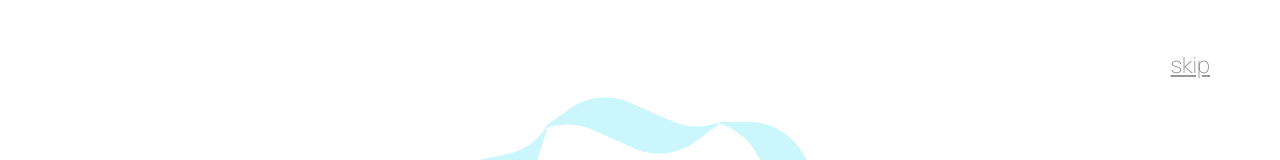
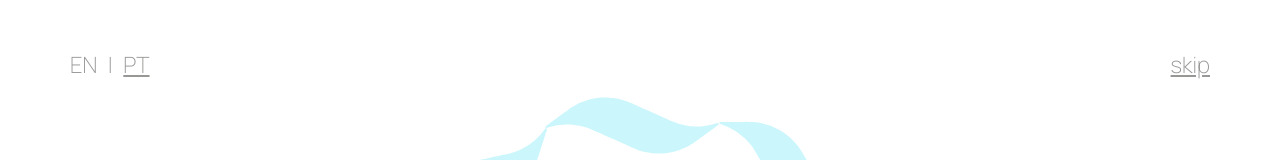
Before and after one commit to saradinismarques/ol-compass, a React (Create React App) app: page /#/ in a window 1280 px wide. Shown: the top 160 px of the page. Built offline with nearby package versions, Linux system fonts and the light colour scheme.

Commit message:
portuguese version finished

```diff
--- a/src/data/static/pt/intro-texts.json
+++ b/src/data/static/pt/intro-texts.json
@@ -1,14 +1,14 @@
 [
   {
     "TITLE (Frame 00)": "BEM-VINDO AO <b> OL-in-One Compass </b>",
-    "INTRO_DEF (Frame 01)": "Literacia do Oceano (OL) <br> é a compreensão da <br> influência mútua <br> entre o Oceano e a humanidade",
-    "INTRO_WHO IS BEHIND (Frame 02)": "O conceito está a ser desenvolvido por\n<br> <b>redes de educadores</b>, <b>academia</b>\n<br> <b>agências focadas no oceano</b> e ONGs,\n<br> liderado nomeadamente pela <b>COI-UNESCO</b>.",
-    "INTRO_SUBJECT (Frame 03)": "A OL é, na verdade, um fator de alavancagem para\n<br> aumentar a 'cidadania marinha',\n<br> e, por isso, tem como objetivo final\n<br> todos nós, enquanto <b>cidadãos</b>\n<br> do nosso Planeta Azul.",
-    "define_P (Frame 04)": "A Literacia do Oceano (OL)\n<br> baseia-se em\n<br> <b>[COUNTER-P] Princípios Científicos</b>.",
+    "INTRO_DEF (Frame 01)": "Literacia do Oceano (OL) <br> é a compreensão da <br> influência mútua entre <br> o Oceano e a humanidade",
+    "INTRO_WHO IS BEHIND (Frame 02)": "O conceito está a ser desenvolvido\n<br> por <b>redes de educadores</b>, <b>academia</b>\n<br> <b>agências focadas no oceano</b> e ONGs,\n<br> liderado nomeadamente pela <b>COI-UNESCO</b>.",
+    "INTRO_SUBJECT (Frame 03)": "A OL é um fator de alavancagem para\n<br> aumentar a 'cidadania marinha',\n<br> e, por isso, tem como objetivo final\n<br> todos nós, enquanto <b>cidadãos</b>\n<br> do nosso Planeta Azul.",
+    "define_P (Frame 04)": "A Literacia do Oceano (OL)\n<br> baseia-se em\n<br> <b>[COUNTER-P] Princípios <br> Científicos</b>.",
     "clarify_P (Frame 05)": "Vê os Princípios como os\n<br> 7 <b>traços macro</b>\n<br> do Oceano\n<br> que todo o cidadão\n<br> deve conhecer.",
-    "define_Pe (Frame 06)": "O conhecimento do Oceano\n<br> pode ser visto através de\n<br> <b>[COUNTER-Pe] Perspetivas</b>.",
-    "clarify_Pe (Frame 07)": "Vê as Perspetivas como\n<br> os 7 <b>pontos de vista</b>\n<br> que os cidadãos podem adotar\n<br> para compreender e contextualizar\n<br> as características e desafios do Oceano.",
-    "define_D (Frame 08)": "O conhecimento do Oceano\n<br> pode ser transmitido\n<br> através de <b>[COUNTER-D] Dimensões</b>.",
+    "define_Pe (Frame 06)": "O conhecimento do \n<br> Oceano pode ser \n<br> visto através de\n<br> <b>[COUNTER-Pe] Perspetivas</b>.",
+    "clarify_Pe (Frame 07)": "Vê as Perspetivas como\n<br> os 7 <b>pontos de vista</b>\n<br> que os cidadãos podem adotar para compreender \n<br>  e contextualizar\n<br> as características e desafios do Oceano.",
+    "define_D (Frame 08)": "O conhecimento do \n<br> Oceano pode ser\n<br> transmitido através de \n<br> <b>[COUNTER-D] Dimensões</b>.",
     "clarify_D (Frame 09)": "Vê as Dimensões como\n<br> as 10 <b>competências</b>\n<br> que os cidadãos podem desenvolver.",
     "Notes": ""
   }
--- a/src/pages/GetInspiredPage.js
+++ b/src/pages/GetInspiredPage.js
@@ -82,6 +82,9 @@ const GetInspiredPage = () => {
   document.documentElement.style.setProperty('--bookmark-cs-hover-color', colors['CSBookmark Hover']);
   document.documentElement.style.setProperty('--gray-color', colors['Gray']);
   document.documentElement.style.setProperty('--gray-hover-color', colors['Gray Hover']);
+  document.documentElement.style.setProperty('--search-menu-width', language === "pt" ? "38vh" : "35vh");
+  document.documentElement.style.setProperty('--logic-buttons-width', language === "pt" ? "24.5vh" : "22.3vh");
+  document.documentElement.style.setProperty('--search-button-left', language === "pt" ? "-6.7%" : "-6%");
 
   const resetState = useCallback(() => {
       navigate('/home');
@@ -445,7 +448,7 @@ const GetInspiredPage = () => {
                         className={`gi-logic-button ${searchLogic === 'AND' ? 'active' : ''}`}
                         onClick={() => handleSearchLogicChange("AND")}
                       >
-                        {language === "pt" ? "TODOS" : "ALL"}
+                        {language === "pt" ? "TUDO" : "ALL"}
                       </button>
                     </div>
                   </div>
@@ -471,7 +474,7 @@ const GetInspiredPage = () => {
                 className={`gi-show-carousel-container ${searchLogic === 'CAROUSEL' ? 'active' : ''}`}
               >
                 <p className='gi-show-carousel-button'>
-                  {language === "pt" ? "MOSTRAR TODOS" : "SHOW ALL"}
+                  {language === "pt" ? "TODOS" : "SHOW ALL"}
                 </p>
               </button>
           </>
--- a/src/pages/IntroPage.js
+++ b/src/pages/IntroPage.js
@@ -11,6 +11,7 @@ const IntroPage = () => {
     const {
         colors,
         language,
+        setLanguage,
         opacityCounter,
         setOpacityCounter
       } = useContext(StateContext);
@@ -59,16 +60,22 @@ const IntroPage = () => {
 
     // useCallback ensures handleClick doesn't change unless its dependencies do
     const handleClick = useCallback((e) => {
-        let clickPositionX;
+        let clickPositionX, clickPositionY;
 
         // Determine whether it's a mouse click or touch event
         if (e.type === "click") {
             clickPositionX = e.clientX;
+            clickPositionY = e.clientY;
         } else if (e.type === "touchstart") {
-            clickPositionX = e.touches[0].clientX; // Get the X position of the first touch
+            clickPositionX = e.touches[0].clientX;
+            clickPositionY = e.touches[0].clientY;
         }
 
         const screenWidth = window.innerWidth;
+        const screenHeight = window.innerHeight;
+        const ignoreHeight = (15 / 100) * screenHeight; // Convert 6vh to pixels
+
+        if (clickPositionY < ignoreHeight) return; // Ignore clicks/touches in the first 6vh
 
         if (clickPositionX > screenWidth / 2) {
             handleNext();
@@ -80,6 +87,14 @@ const IntroPage = () => {
     useEffect(() => {
         const handleMouseMove = (e) => {
             const screenWidth = window.innerWidth;
+            const screenHeight = window.innerHeight;
+            const ignoreHeight = (15 / 100) * screenHeight; // Convert 6vh to pixels
+
+            if (e.clientY < ignoreHeight) {
+                setCursorType("default");
+                return; // Ignore movement in the first 6vh
+            }
+
             const isLeft = e.clientX < screenWidth / 2;
             const isRight = e.clientX >= screenWidth / 2;
 
@@ -236,6 +251,10 @@ const IntroPage = () => {
         setFrame(10);
     };
 
+    const toggleLanguageButton = (lan) => {
+        setLanguage(lan);
+    };
+
     return (
         <div>
             <Compass
@@ -243,6 +262,22 @@ const IntroPage = () => {
                 position="center"
             />
             {getDisplayText()}
+            <div className={'i-language-container'}>
+            <button
+                className={`i-language-button ${language === "en" ? "active" : ""}`}
+                onClick={() => toggleLanguageButton('en')}
+            >
+                EN
+            </button>
+            <span> | </span>
+            <button
+                className={`i-language-button ${language === "en" ? "" : "active"}`}
+                onClick={() => toggleLanguageButton('pt')}
+            >
+                PT
+            </button>
+            </div>
+
             <button
                 className={'i-skip-button'}
                 onClick={toggleSkipButton}
--- a/src/styles/pages/GetInspiredPage.css
+++ b/src/styles/pages/GetInspiredPage.css
@@ -5,6 +5,9 @@
     --bookmark-cs-hover-color: #841321; /* Default color */
     --gray-color: #841321; /* Default color */
     --gray-hover-color: #841321; /* Default color */
+    --search-menu-width: 35vh; /* Default color */
+    --logic-buttons-width: 22.3vh; /* Default color */
+    --search-button-left: -6%; /* Default color */
 }
 
 /* Text Container */
@@ -233,7 +236,7 @@
 
 .gi-search-logic-menu {
     transform: translateX(-50%);
-    width: 35vh;
+    width: var(--search-menu-width);
     height: 4.4vh;
     display: flex;
     align-items: center;
@@ -265,7 +268,7 @@
     margin-left: -0.2vh;
     gap: 0.6vh;
     z-index: 20; /* Ensure it’s on top */
-    width: 22.3vh;
+    width: var(--logic-buttons-width);
 }
 
 .gi-logic-button {
@@ -294,7 +297,7 @@
 
 .gi-search-button {
     position: relative;
-    left: -6%;
+    left: var(--search-button-left);
     color: white;
     border: none;
     padding: 1vh 2.9vh 0.9vh 0; /* Adjusted left padding */;
--- a/src/styles/pages/IntroPage.css
+++ b/src/styles/pages/IntroPage.css
@@ -58,7 +58,7 @@
     position: absolute;
     top: 48.5vh;
     left: 72vw;
-    width: 36vh;
+    width: 40vh;
     transform: translateY(-50%);
 }
 
@@ -80,6 +80,36 @@
     font-weight: 500;
     white-space: nowrap;
     color: var(--intro-text-color);
+}
+
+/* Language buttons */
+.i-language-container {
+    position: fixed;
+    top: 6vh;
+    left: 5vw;
+    font-family: 'Manrope', sans-serif;
+    font-size: 2.8vh;
+    font-weight: 200;
+    color: var(--gray-color);
+}
+
+.i-language-button {
+    font-family: 'Manrope', sans-serif;
+    font-size: 2.8vh;
+    font-weight: 200;
+    background-color: transparent; /* Use 'transparent' instead of 'none' */
+    color: var(--gray-color);
+    border: none;
+    cursor: pointer;
+    outline: none; /* Optional: Remove outline on focus */
+}
+
+.i-language-button.active {
+    text-decoration: underline;
+}
+
+.i-language-button:hover, .i-language-button:active {
+    color: var(--gray-hover-color);
 }
 
 /* Skip button */
```
